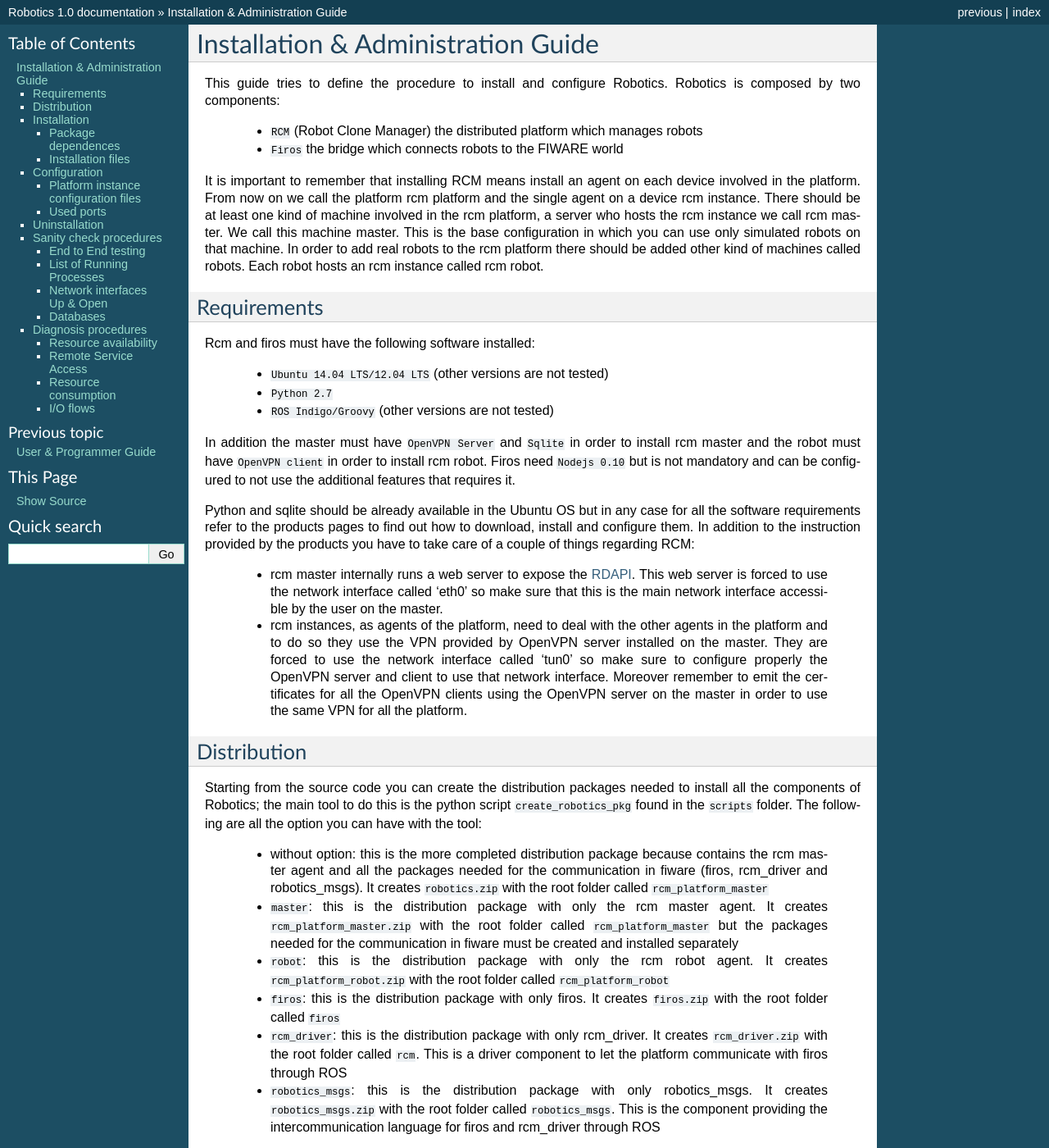
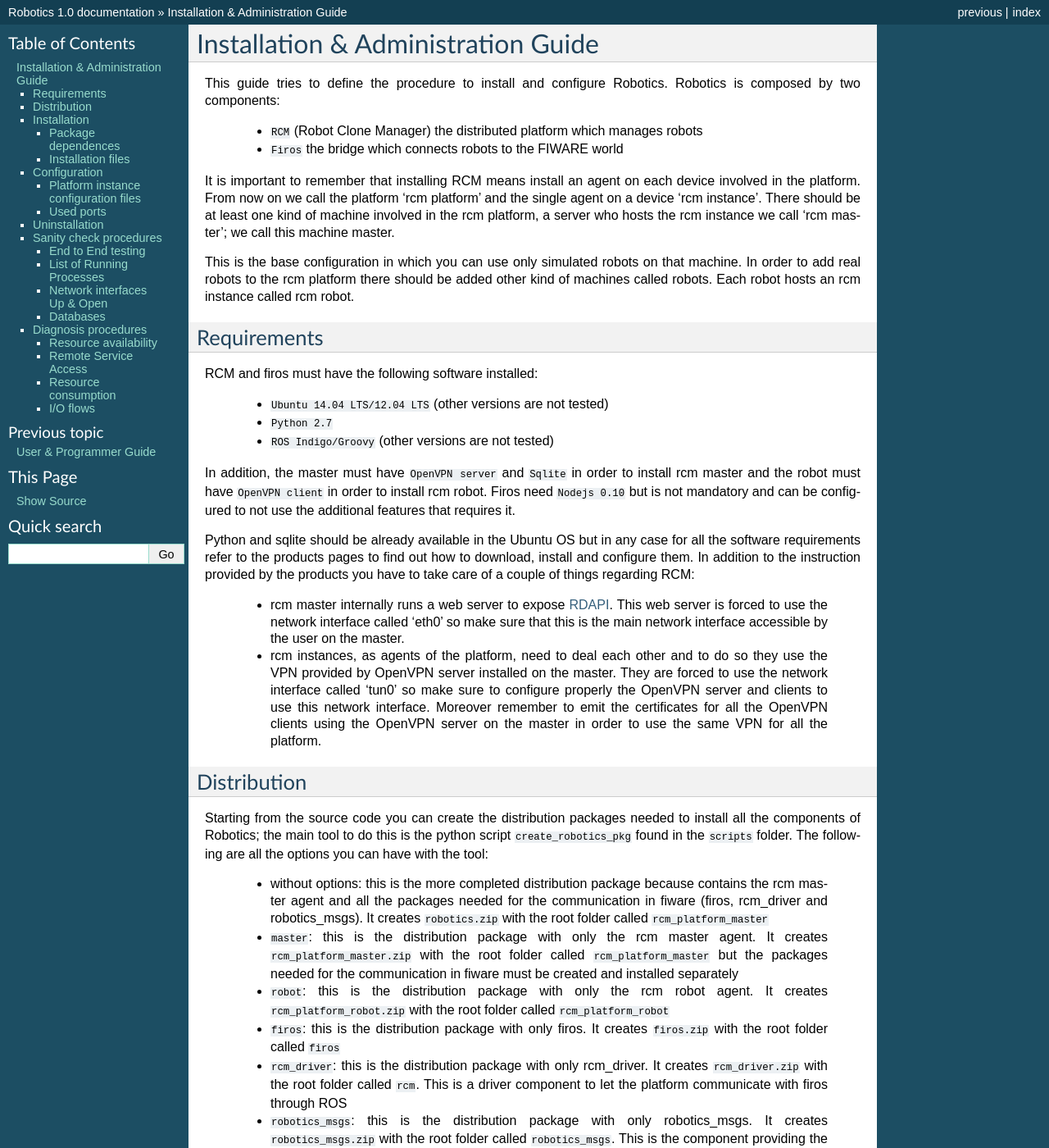
Before and after one commit to FIWARE-RoboticsGE/Robotics, a Sphinx documentation site: the page built from docs/i_and_a_guide.rst, in a window 1280 px wide and 1400 px high. Shown: the whole window at 82% size. Built offline with Sphinx 7.4.7, drawn with Linux system fonts in a browser that asks for light colours; some of the changed text lies outside the part shown.

Commit message:
Update i_and_a_guide.rst

```diff
--- a/docs/i_and_a_guide.rst
+++ b/docs/i_and_a_guide.rst
@@ -12,11 +12,12 @@
 
 It is important to remember that installing RCM means install an
 agent on each device involved in the platform. From now on we
-call the platform rcm platform and the single agent on a device
-rcm instance.
+call the platform 'rcm platform' and the single agent on a device
+'rcm instance'.
 There should be at least one kind of machine involved in the
 rcm platform, a server who hosts the rcm instance we call
-rcm master. We call this machine master.
+'rcm master'; we call this machine master.
+
 This is the base configuration in which you can use only
 simulated robots on that machine.
 In order to add real robots to the rcm platform there should be
@@ -27,7 +28,7 @@
 Requirements
 ------------
 
-Rcm and firos must have the following software installed:
+RCM and firos must have the following software installed:
 
 	- ``Ubuntu 14.04 LTS/12.04 LTS`` (other versions are not tested)
 
@@ -35,7 +36,7 @@
 
 	- ``ROS Indigo/Groovy`` (other versions are not tested)
 
-In addition the master must have ``OpenVPN Server`` and
+In addition, the master must have ``OpenVPN server`` and
 ``Sqlite`` in order to install rcm master and the robot must
 have ``OpenVPN client`` in order to install rcm robot.
 Firos need ``Nodejs 0.10`` but is not mandatory and can be
@@ -48,18 +49,18 @@
 In addition to the instruction provided by the products you
 have to take care of a couple of things regarding RCM:
 
-	- rcm master internally runs a web server to expose the
+	- rcm master internally runs a web server to expose
 	  `RDAPI <http://docs.rdapi.apiary.io/>`_.
 	  This web server is forced to use the network interface
 	  called 'eth0' so make sure that this is the main network
 	  interface accessible by the user on the master.
 
 	- rcm instances, as agents of the platform, need to deal
-	  with the other agents in the platform and to do so they
+	  each other and to do so they
 	  use the VPN provided by OpenVPN server installed on the
 	  master. They are forced to use the network interface
 	  called 'tun0' so make sure to configure properly the
-	  OpenVPN server and client to use that network interface.
+	  OpenVPN server and clients to use this network interface.
 	  Moreover remember to emit the certificates for all the
 	  OpenVPN clients using the OpenVPN server on the master
 	  in order to use the same VPN for all the platform.
@@ -72,9 +73,9 @@
 packages needed to install all the components of Robotics; the
 main tool to do this is the python script ``create_robotics_pkg``
 found in the ``scripts`` folder.
-The following are all the option you can have with the tool:
+The following are all the options you can have with the tool:
 
-	- without option: this is the more completed distribution
+	- without options: this is the more completed distribution
 	  package because contains the rcm master agent and all the
 	  packages needed for the communication in fiware (firos,
 	  rcm_driver and robotics_msgs). It creates ``robotics.zip``
```
Also changed, not shown: other parts of docs/i_and_a_guide.rst (+1 -1 lines).
